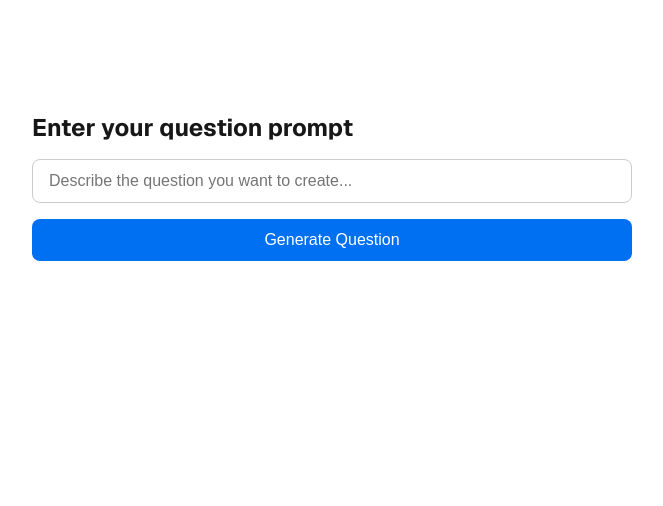
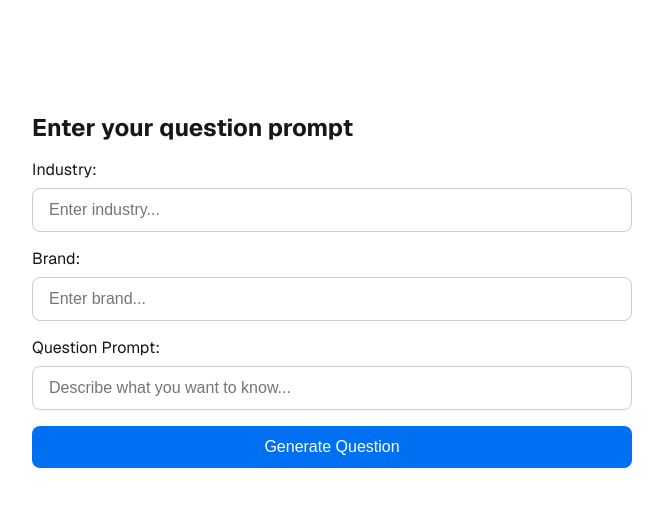
Before and after one commit to haruka-tracksuit/beepbeep, a Next.js app: page / in a window 1280 px wide. Shown: the top 506 px of the page, without its empty margins (308-971 px from the left). Built offline with nearby package versions, Linux system fonts and the light colour scheme.

Commit message:
Add extra inputs

```diff
--- a/app/page.tsx
+++ b/app/page.tsx
@@ -18,6 +18,8 @@ type Question = {
 
 export default function Home() {
   const [inputText, setInputText] = useState("");
+  const [industry, setIndustry] = useState("");
+  const [brand, setBrand] = useState("");
   const emptyQuestion: Question = {
     questionText: "",
     singleInput: true,
@@ -39,7 +41,7 @@ export default function Home() {
 
   const getQuestion = useAIDescription();
   const router = useRouter();
-  console.log(newQuestion);
+
   const handleTestSend = async () => {
     sendQuestion({
       text: "What is your favorite color?",
@@ -55,12 +57,11 @@ export default function Home() {
   const handleSubmit = (e: React.FormEvent) => {
     e.preventDefault();
     getQuestion.mutate(
-      { inputText },
+      {
+        inputText: `${inputText}. The industry I am interested in is ${industry} and my brand is ${brand}`,
+      },
       {
         onSuccess: (data) => {
-          // Log the received data
-          console.log("Received AI response:", data);
-
           try {
             // Extract JSON from the markdown code block if present
             let jsonData = data;
@@ -89,9 +90,6 @@ export default function Home() {
                 whatInsightUnlocks: parsedData.AIExplanation.whatInsightUnlocks,
               },
             };
-
-            // Log the processed data
-            console.log("Processed question data:", questionData);
 
             setNewQuestion(questionData);
             setHasAIResponse(true);
@@ -181,13 +179,36 @@ export default function Home() {
         {!hasAIResponse && (
           <form onSubmit={handleSubmit} className={styles.form}>
             <h2>Enter your question prompt</h2>
+            <div className={styles.field}>
+              <label>Industry:</label>
+              <input
+                type="text"
+                value={industry}
+                onChange={(e) => setIndustry(e.target.value)}
+                placeholder="Enter industry..."
+                className={styles.input}
+              />
+            </div>
+            <div className={styles.field}>
+              <label>Brand:</label>
+              <input
+                type="text"
+                value={brand}
+                onChange={(e) => setBrand(e.target.value)}
+                placeholder="Enter brand..."
+                className={styles.input}
+              />
+            </div>
+            <div className={styles.field}>
+              <label>Question Prompt:</label>
               <input
                 type="text"
                 value={inputText}
                 onChange={(e) => setInputText(e.target.value)}
-              placeholder="Describe the question you want to create..."
+                placeholder="Describe what you want to know..."
                 className={styles.input}
               />
+            </div>
             <button
               type="submit"
               className={styles.primary}
@@ -206,13 +227,23 @@ export default function Home() {
                 <h2>What we'll ask respondents</h2>
                 <button
                   onClick={() => {
+                    // Send the question data
+                    sendQuestion({
+                      text: newQuestion.questionText,
+                      accountBrandId: 0, // Using default accountBrandId as in test
+                      options: newQuestion.options,
+                      AIExplanation: newQuestion.AIExplanation,
+                    });
+
+                    // Reset the form after sending
                     setHasAIResponse(false);
                     setNewQuestion(emptyQuestion);
                     setInputText("");
                   }}
                   className={styles.secondary}
+                  disabled={isSending}
                 >
-                  Submit
+                  {isSending ? "Sending..." : "Submit"}
                 </button>
               </div>
               <div className={styles.field}>
```
Also changed, not shown: app/api/get-question/route.ts (line endings or trailing spaces). Lines whose indentation alone changed are shown as unchanged.
